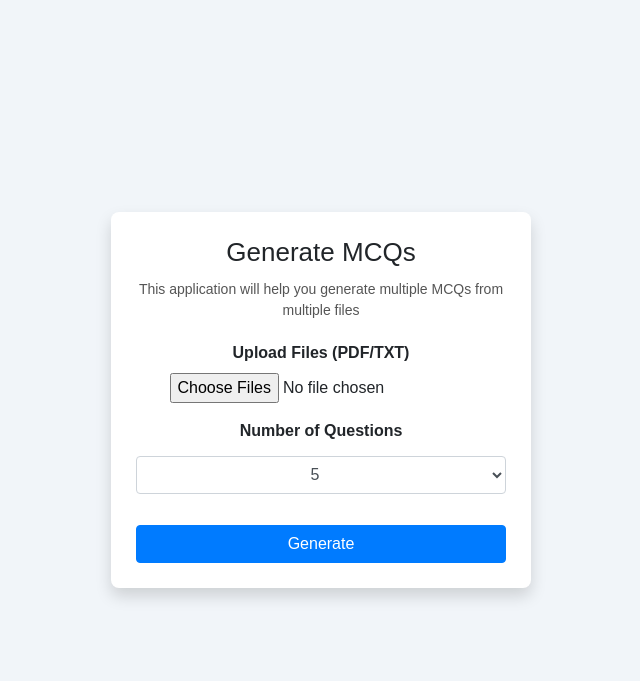
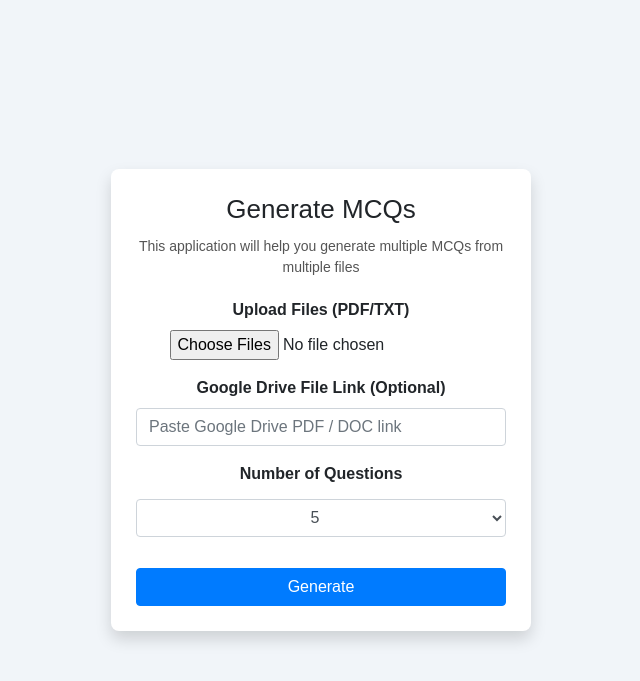
Before and after one commit to Ishu6129/MCQ_Generator_NLP, a Flask app: page / in a window 1280 px wide. Shown: the top 681 px of the page, without its empty margins (319-959 px from the left). Run offline with Flask 3, Linux system fonts and the light colour scheme; some libraries are stand-ins or nearby versions.

Commit message:
drive option

```diff
--- a/app.py
+++ b/app.py
@@ -2,7 +2,10 @@ from flask import Flask,request,render_template
 from PyPDF2 import PdfReader
 import spacy
 import random
+import requests
 from collections import Counter
+import io
+import re
 
 
 
@@ -50,24 +53,70 @@ def process_pdf(file):
     text=""
     pdf_reader=PdfReader(file)
     for page_num in range(len(pdf_reader.pages)):
-        page_text=pdf_reader.pages[page_num].extract_text()
-        text+=page_text
+        page_text = pdf_reader.pages[page_num].extract_text()
+        if page_text:
+            text += page_text
+
     return text
+
+def extract_drive_file_id(link):
+    patterns = [
+        r"https://drive.google.com/file/d/([a-zA-Z0-9_-]+)",
+        r"https://drive.google.com/open\?id=([a-zA-Z0-9_-]+)",
+        r"https://docs.google.com/document/d/([a-zA-Z0-9_-]+)"
+    ]
+    for pattern in patterns:
+        match = re.search(pattern, link)
+        if match:
+            return match.group(1)
+    return None
+
+
+def process_drive_file(drive_link):
+    file_id = extract_drive_file_id(drive_link)
+    if not file_id:
+        return ""
+
+    # If uploaded link is of Doc
+    doc_url = f"https://docs.google.com/document/d/{file_id}/export?format=txt"
+    response = requests.get(doc_url)
+
+    if response.status_code == 200 and "DOCTYPE" not in response.text:
+        return response.text
+
+    # If uploaded link is of pdf
+    pdf_url = f"https://drive.google.com/uc?id={file_id}&export=download"
+    pdf_response = requests.get(pdf_url)
+
+    pdf_file = io.BytesIO(pdf_response.content)
+    reader = PdfReader(pdf_file)
+
+    text = ""
+    for page in reader.pages:
+        text += page.extract_text() or ""
+
+    return text
+
 
 @app.route("/",methods=['POST','GET'])
 def index():
     if request.method=="POST":
         text=''
-        if "uploaded_files" in request.files:
-            files=request.files.getlist("uploaded_files")
-            for file in files:
-                if file.filename.endswith(".pdf"):
-                    text+=process_pdf(file)
-                    print(text)
-                elif file.filename.endswith(".txt"):
-                    text+=file.read().decode('utf-8')
-                else:
-                    return "<script>alert('Unsupported file type'); window.location.href='/';</script>"
+
+        files = request.files.getlist("uploaded_files")
+        for file in files:
+            if file.filename.endswith(".pdf"):
+                text += process_pdf(file)
+            elif file.filename.endswith(".txt"):
+                text += file.read().decode("utf-8")
+
+        # Link
+        drive_link = request.form.get("drive_link")
+        if drive_link:
+            text += process_drive_file(drive_link)
+
+        if not text.strip():
+            return "<script>alert('No valid text found');window.location.href='/';</script>"
 
         num_questions=int(request.form['num_questions'])
         mcqs=generate_mcqs(text,num_questions)
--- a/requirements.txt
+++ b/requirements.txt
@@ -2,3 +2,6 @@ Flask
 PyPDF2
 spacy
 gunicorn
+requests
+io
+re
--- a/templates/index.html
+++ b/templates/index.html
@@ -61,6 +61,12 @@
                 <input type="file" class="form-control-file" id="file" name="uploaded_files" multiple>
             </div>
             <div class="form-group">
+                <label>Google Drive File Link (Optional)</label>
+                <input type="text" class="form-control"
+                    name="drive_link"
+                    placeholder="Paste Google Drive PDF / DOC link">
+            </div>
+            <div class="form-group">
                 <label for="num_questions">Number of Questions</label>
                 <select class="form-control" name="num_questions" id="num_questions">
                     <option value="5">5</option>
```
